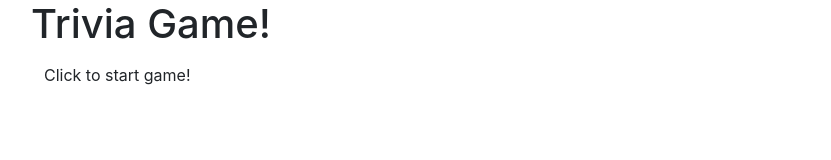
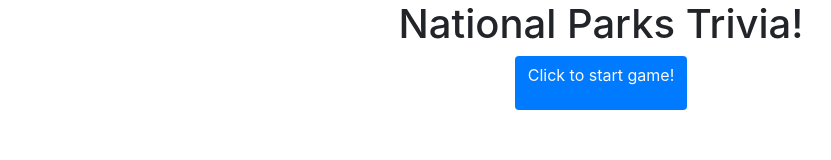
Before and after one commit to connorleee/TriviaGame, a plain HTML site: page index.html in a window 1280 px wide. Shown: the whole page, without its empty margins (39-870 px from the left). Drawn offline with nearby package versions, Linux system fonts and the light colour scheme.

Commit message:
created index html and added button linking to the start of gameplay. super rough CSS applied.

```diff
--- a/index.html
+++ b/index.html
@@ -12,14 +12,20 @@
     <div class="container">
         <!-- Title of game -->
         <div class="row">
-            <h1 id="game-title">Trivia Game!</h1>
+            <div class="col-md-12">
+                <h1 id="game-title" class="text-center">National Parks Trivia!</h1>
+            </div>
         </div>
 
         <!-- Options -->
         <div class="row">
-            <button class="btn">
-                <p id="Start">Click to start game!</p>
-            </button>
+            <div class="col-md-12 text-center">
+                <a href="gameplay.html">
+                    <button class="btn bg-primary text-light">
+                        <p id="Start">Click to start game!</p>
+                    </button>
+                </a>
+            </div>
         </div>
     </div>
 
```
